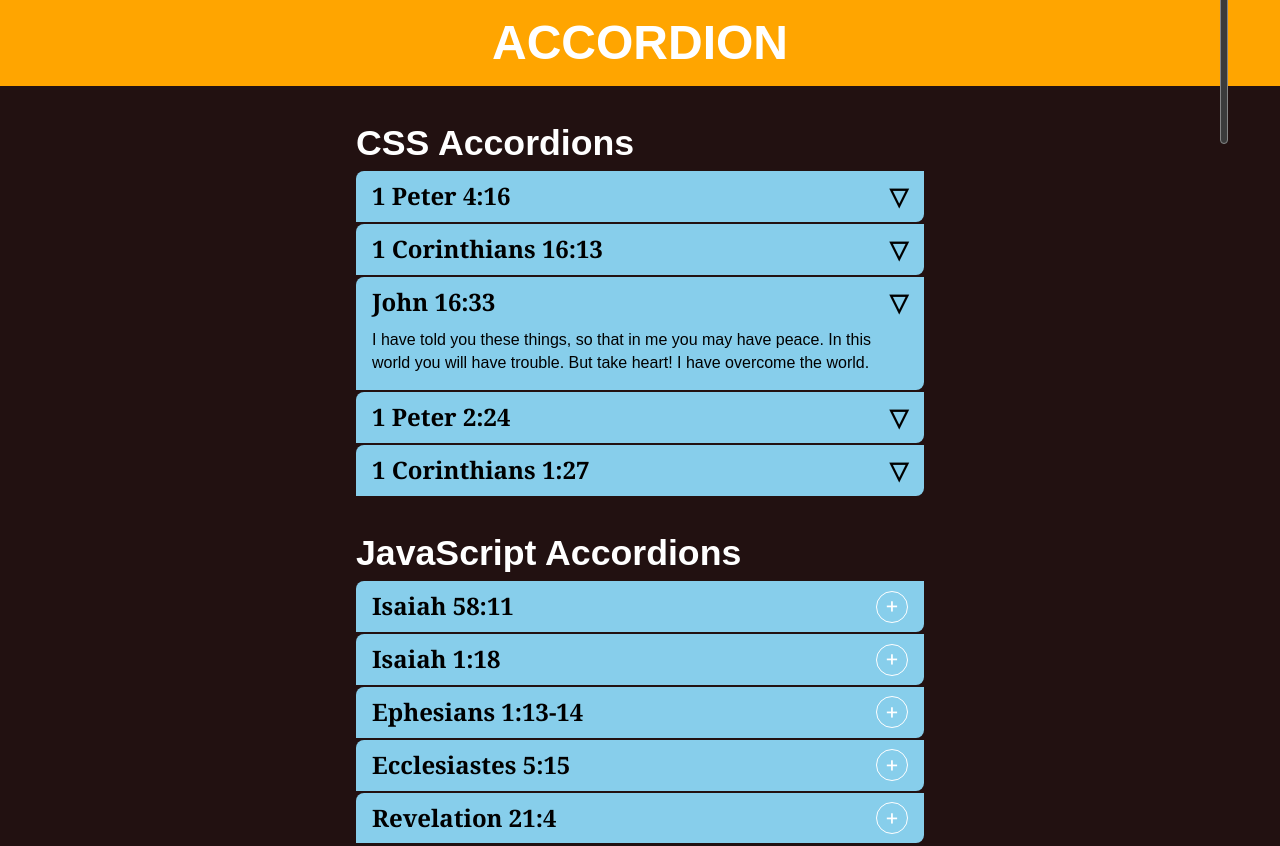
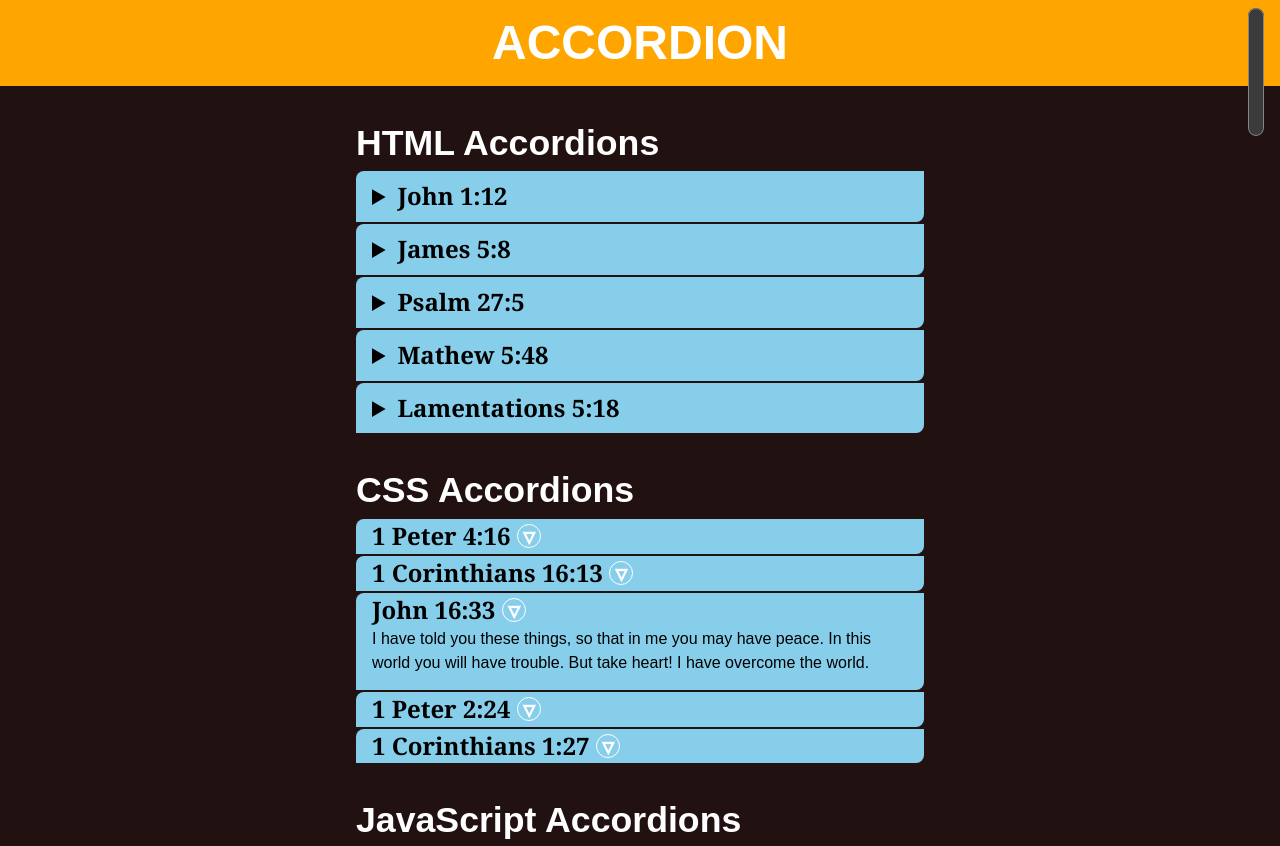
Before and after one commit to waraton/Welcome, a plain HTML site: page accordion/index.html in a window 1280 px wide. Shown: the top 846 px of the page. Drawn offline with Linux system fonts and the light colour scheme.

Commit message:
added html accordions using details and summary

```diff
--- a/accordion/index.html
+++ b/accordion/index.html
@@ -16,32 +16,56 @@
   </header>
   <main>
     <section class="accordion">
+      <h2>HTML Accordions</h2>
+      <details class="item">
+        <summary>John 1:12</summary>
+        <p>But as many as received him, to them gave he power to become the sons of God, even to them that believe on his name:</p>
+      </details>
+      <details class="item">
+        <summary>James 5:8</summary>
+        <p>Be ye also patient; establish your hearts: for the coming of the Lord draweth nigh.</p>
+      </details>
+      <details class="item">
+        <summary>Psalm 27:5</summary>
+        <p>For in the time of trouble he shall hide me in his pavilion: in the secret of his tabernacle shall he hide me; he shall set me up upon a rock.</p>
+      </details>
+      <details class="item">
+        <summary>Mathew 5:48</summary>
+        <p>Be ye therefore perfect, even as your Father which is in heaven is perfect.</p>
+      </details>
+      <details class="item">
+        <summary>Lamentations 5:18</summary>
+        <p>Because of the mountain of Zion, which is desolate, the foxes walk upon it.</p>
+      </details>
+    </section>
+
+    <section class="accordion">
       <h2>CSS Accordions</h2>
       <section class="item">
-        <label for="item1">1 Peter 4:16 <span class="arrow">&bigtriangledown;</span></label>
-        <input type="radio" name="radioButton" id="item1" >
+        <label for="item1">1 Peter 4:16 <span class="arrow">&triangledown;</span></label>
+        <input type="radio" name="radioButton" id="item1">
         <p class="content">However, if you suffer as a Christian, do not be ashamed, but praise God that you bear that
           name.</p>
       </section>
       <section class="item">
-        <label for="item2">1 Corinthians 16:13 <span class="arrow">&bigtriangledown;</span></label>
+        <label for="item2">1 Corinthians 16:13 <span class="arrow">&triangledown;</span></label>
         <input type="radio" name="radioButton" id="item2">
         <p class="content">Be on your guard; stand firm in the faith; be courageous; be strong.</p>
       </section>
       <section class="item">
-        <label for="item3">John 16:33 <span class="arrow">&bigtriangledown;</span></label>
+        <label for="item3">John 16:33 <span class="arrow">&triangledown;</span></label>
         <input type="radio" checked name="radioButton" id="item3">
         <p class="content">I have told you these things, so that in me you may have peace. In this world you will have
           trouble. But take heart! I have overcome the world.</p>
       </section>
       <section class="item">
-        <label for="item4">1 Peter 2:24 <span class="arrow">&bigtriangledown;</span></label>
+        <label for="item4">1 Peter 2:24 <span class="arrow">&triangledown;</span></label>
         <input type="radio" name="radioButton" id="item4">
         <p class="content">He himself bore our sins in His body on the tree, so that we might die to sins and live for
           righteousness; by His wounds you have been healed.</p>
       </section>
       <section class="item">
-        <label for="item5">1 Corinthians 1:27 <span class="arrow">&bigtriangledown;</span></label>
+        <label for="item5">1 Corinthians 1:27 <span class="arrow">&triangledown;</span></label>
         <input type="radio" name="radioButton" id="item5">
         <p class="content">But God chose the foolish things of the world to shame the wise; God chose the weak things of
           the world to shame the strong.</p>
@@ -52,34 +76,41 @@
       <h2>JavaScript Accordions</h2>
       <section class="item">
         <h3 class="title">Isaiah 58:11<span>&plus;</span></h3>
-        <p class="content">The Lord will guide you always; he will satisfy your needs in a sun-scorched land and will strengthen your frame. You will be like a well-watered garden, like a spring whose waters never fail.</p>
+        <p class="content">The Lord will guide you always; he will satisfy your needs in a sun-scorched land and will
+          strengthen your frame. You will be like a well-watered garden, like a spring whose waters never fail.</p>
       </section>
       <section class="item">
         <h3 class="title">Isaiah 1:18<span>&plus;</span></h3>
-        <p class="content">“Come now, let us settle the matter,” says the Lord. “Though your sins are like scarlet, they shall be as white as snow; though they are red as crimson, they shall be like wool.</p>
+        <p class="content">“Come now, let us settle the matter,” says the Lord. “Though your sins are like scarlet, they
+          shall be as white as snow; though they are red as crimson, they shall be like wool.</p>
       </section>
       <section class="item">
         <h3 class="title">Ephesians 1:13-14<span>&plus;</span></h3>
-        <p class="content">And you also were included in Christ when you heard the message of truth, the gospel of your salvation. When you believed, you were marked in him with a seal, the promised Holy Spirit, who is a deposit guaranteeing our inheritance until the redemption of those who are God’s possession—to the praise of His glory.</p>
+        <p class="content">And you also were included in Christ when you heard the message of truth, the gospel of your
+          salvation. When you believed, you were marked in him with a seal, the promised Holy Spirit, who is a deposit
+          guaranteeing our inheritance until the redemption of those who are God’s possession—to the praise of His
+          glory.</p>
       </section>
       <section class="item">
         <h3 class="title">Ecclesiastes 5:15<span>&plus;</span></h3>
-        <p class="content">Everyone comes naked from their mother's womb, and as everyone comes, so they depart. They take nothing from their toil that they can carry in their hands.</p>
+        <p class="content">Everyone comes naked from their mother's womb, and as everyone comes, so they depart. They
+          take nothing from their toil that they can carry in their hands.</p>
       </section>
       <section class="item">
         <h3 class="title">Revelation 21:4<span>&plus;</span></h3>
-        <p class="content">He will wipe every tear from their eyes. There will be no more death or mourning or crying or pain, for the old order of things has passed away.</p>
+        <p class="content">He will wipe every tear from their eyes. There will be no more death or mourning or crying or
+          pain, for the old order of things has passed away.</p>
       </section>
     </section>
+
     <section class="accordion">
       <h2>Expanding Box</h2>
       <div class="bg">
-
-      <div class="bg1 grow">Praise be to the God and Father of our Lord Jesus Christ! In his great mercy he has given us new birth into a living hope through the resurrection of Jesus Christ from the dead<br>1 Peter 1:3</div>
-      <div class="bg2">Be strong and courageous. Do not be afraid or terrified because of them, for the Lord your God goes with you; he will never leave you nor forsake you.<br>Deuteronomy 31:6</div>
-      <div class="bg3">LORD, you establish peace for us; all that we have accomplished you have done for us.<br>Isaiah 26:12</div>
-      <div class="bg4">The world and its desires pass away, but the man who does the will of God lives forever.<br>1 John 2:17</div>
-      <div class="bg5">But the wisdom that comes from heaven is first of all pure; then peace-loving, considerate, submissive, full of mercy and good fruit, impartial and sincere.<br>James 3:17</div>
+        <div class="bg1 grow">Praise be to the God and Father of our Lord Jesus Christ! In his great mercy he has given us new birth into a living hope through the resurrection of Jesus Christ from the dead<br>1 Peter 1:3</div>
+        <div class="bg2">Be strong and courageous. Do not be afraid or terrified because of them, for the Lord your God goes with you; he will never leave you nor forsake you.<br>Deuteronomy 31:6</div>
+        <div class="bg3">LORD, you establish peace for us; all that we have accomplished you have done for us.<br>Isaiah 26:12</div>
+        <div class="bg4">The world and its desires pass away, but the man who does the will of God lives forever.<br>1 John 2:17</div>
+        <div class="bg5">But the wisdom that comes from heaven is first of all pure; then peace-loving, considerate, submissive, full of mercy and good fruit, impartial and sincere.<br>James 3:17</div>
       </div>
     </section>
     <progress value="0" min="0" max="100"></progress>
--- a/accordion/style.css
+++ b/accordion/style.css
@@ -40,16 +40,22 @@ main h2 {
   position: absolute;
 }
 .item label[for*="item"],
-.title {
+.title,details summary {
   font-family: Georgia, 'Times New Roman', Times, serif;
   font-weight: 600;
   position: relative;
   font-size: 1.5rem;
   width: 100%;
+  padding: .5rem 1rem;
+}
+details p{
+  padding: 0.5rem 1rem;
+  transition: all .4s;
+}
+.title{
   display: flex;
   justify-content: space-between;
   align-items: center;
-  padding: .5rem 1rem;
 }
 .content {
   transition: 0.15s;
@@ -62,6 +68,15 @@ input[type="radio"]:checked ~ p.content,
   scale: 1 1;
   padding: 0 1rem 1rem;
   height: fit-content;
+}
+.item label span.arrow{
+  color: white;
+  border-radius: 55%;
+  display: inline-grid;
+  aspect-ratio: 1;
+  height: 1.5rem;
+  place-content: center;
+  border: 1px solid;
 }
 .title > * {
   transition: 0.5s;
@@ -106,7 +121,7 @@ input[type="radio"]:checked ~ p.content,
   font-family: sans-serif;
   border-radius: 1.5rem 0/1.5rem;
   border: 1svh solid currentColor;
-  transform: scale(1, .985) rotateY(25deg);
+  transform:  scale(1, .985);
   transform-origin:100% top;
 }
 .grow{
@@ -119,12 +134,12 @@ input[type="radio"]:checked ~ p.content,
   user-select: contain;
 }
 progress{
-  height: 1rem;
+  height: 2rem;
   position: fixed;
   outline: none;
   right: -2.5rem;
-  top: 2.5rem;
-  width: 15vw;
+  top: 3.5rem;
+  width: 8rem;
   rotate: -.25turn;
   accent-color: orange;
 }
```
